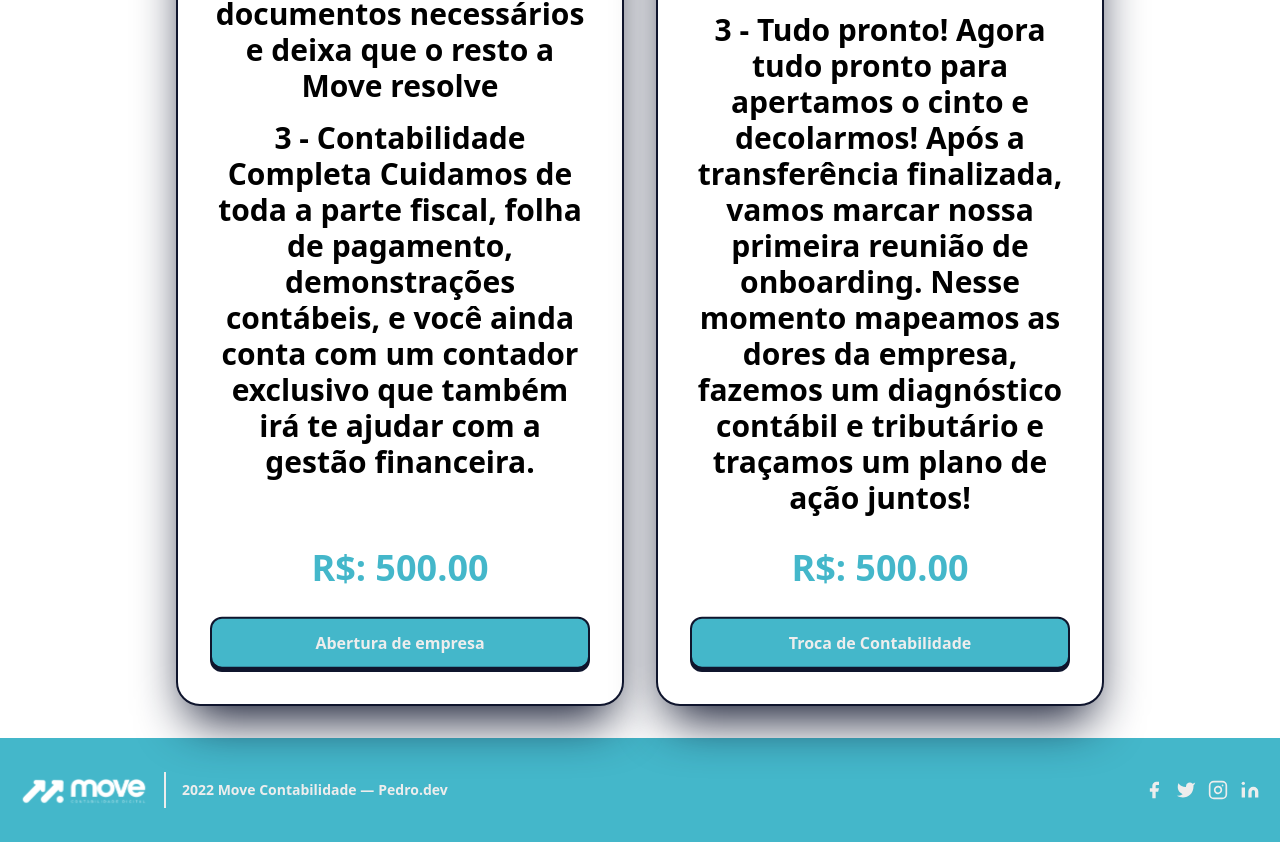
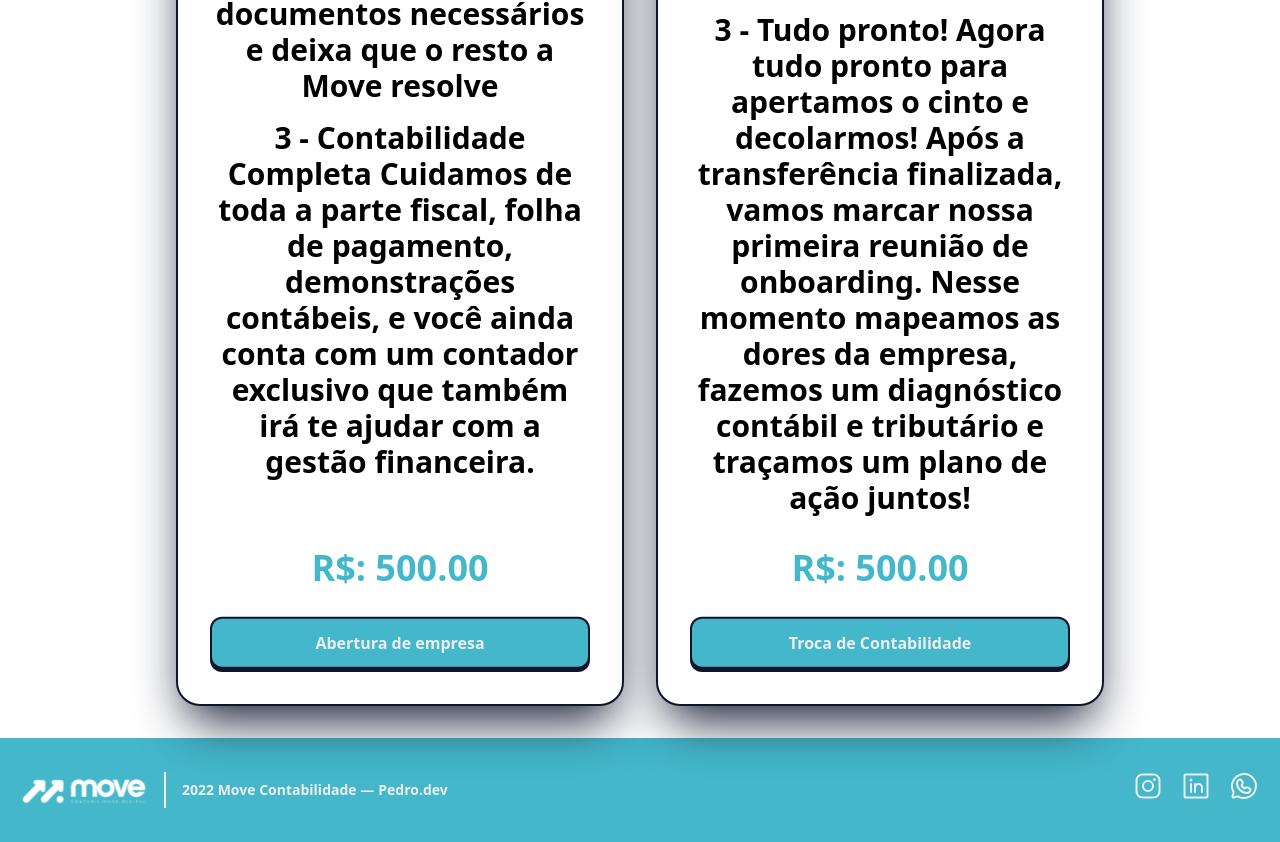
Before and after one commit to PedroNnsM/move-contabildade, a React (Vite) app in the folder my-project/: page / in a window 1280 px wide. Shown: the part 2587-3429 px from the top of the page. Built offline with nearby package versions, Linux system fonts and the light colour scheme.

Commit message:
falta pente fino

```diff
--- a/my-project/src/App.jsx
+++ b/my-project/src/App.jsx
@@ -18,7 +18,7 @@ export default function App() {
             Soluções
           </h1>
          </div>
-          <div id="solocoes" className="flex flex-col items-center justify-center space-y-8 lg:-mx-4 lg:flex-row lg:items-stretch lg:space-y-0">
+          <div id="solucoes" className="flex flex-col items-center justify-center space-y-8 lg:-mx-4 lg:flex-row lg:items-stretch lg:space-y-0">
             <PriceCards
               servico='Abertura de Empresa'
               preco='R$: 500.00'
--- a/my-project/src/components/Footer/index.jsx
+++ b/my-project/src/components/Footer/index.jsx
@@ -1,5 +1,5 @@
 import footerImageLogo from '../../../public/MOVE-LOGO-BrancoSVG.svg';
-
+import { WhatsappLogo, LinkedinLogo, InstagramLogo } from "phosphor-react"
 export function FooterPage() {
     return (
 
@@ -11,30 +11,30 @@ export function FooterPage() {
           <p className="text-sm text-gray-500 sm:ml-4 sm:pl-4 sm:border-l-2 sm:border-gray-200 sm:py-2 sm:mt-0 mt-4"> 2022 Move Contabilidade —
             <a href="https://www.linkedin.com/in/pedro-nunes-m/" className="text-gray-600 ml-1" rel="noopener noreferrer" target="_blank">Pedro.dev</a>
           </p>
-          <span className="inline-flex sm:ml-auto sm:mt-0 mt-4 justify-center sm:justify-start">
-            <a className="text-gray-500">
-              <svg fill="currentColor" strokeLinecap="round" strokeLinejoin="round" strokeWidth={2} className="w-5 h-5" viewBox="0 0 24 24">
-                <path d="M18 2h-3a5 5 0 00-5 5v3H7v4h3v8h4v-8h3l1-4h-4V7a1 1 0 011-1h3z" />
-              </svg>
-            </a>
-            <a className="ml-3 text-gray-500" href='https://api.whatsapp.com/send?phone=5547988856568&text=Olá.Gostaria%20de%20saber%20mais%20sobre%20abertura%20empresa.' target='_blank'>
-              <svg fill="currentColor" strokeLinecap="round" strokeLinejoin="round" strokeWidth={2} className="w-5 h-5" viewBox="0 0 24 24">
-                <path d="M23 3a10.9 10.9 0 01-3.14 1.53 4.48 4.48 0 00-7.86 3v1A10.66 10.66 0 013 4s-4 9 5 13a11.64 11.64 0 01-7 2c9 5 20 0 20-11.5a4.5 4.5 0 00-.08-.83A7.72 7.72 0 0023 3z" />
-              </svg>
-            </a>
-            <a className="ml-3 text-gray-500" href='https://www.instagram.com/movecontdigital/' target='_blank'>
-              <svg fill="none" stroke="currentColor" strokeLinecap="round" strokeLinejoin="round" strokeWidth={2} className="w-5 h-5" viewBox="0 0 24 24">
-                <rect width={20} height={20} x={2} y={2} rx={5} ry={5} />
-                <path d="M16 11.37A4 4 0 1112.63 8 4 4 0 0116 11.37zm1.5-4.87h.01" />
-              </svg>
-            </a>
-            <a className="ml-3 text-gray-500">
-              <svg fill="currentColor" stroke="currentColor" strokeLinecap="round" strokeLinejoin="round" strokeWidth={0} className="w-5 h-5" viewBox="0 0 24 24">
-                <path stroke="none" d="M16 8a6 6 0 016 6v7h-4v-7a2 2 0 00-2-2 2 2 0 00-2 2v7h-4v-7a6 6 0 016-6zM2 9h4v12H2z" />
-                <circle cx={4} cy={4} r={2} stroke="none" />
-              </svg>
-            </a>
-          </span>
+
+          <ul className="inline-flex sm:ml-auto sm:mt-0 mt-4 justify-center sm:justify-start gap-4">
+            <li>
+              <button className=" ">
+                  <a href="https://www.instagram.com/movecontdigital/" target='_blank'>
+                  <InstagramLogo size={32} />
+                  </a>
+              </button>
+            </li>
+            <li>
+              <button className=" ">
+                  <a href="https://www.linkedin.com/company/move-assessoria-e-contabilidade-digital/" target='_blank'>
+                  <LinkedinLogo size={32} />
+                  </a>
+              </button>
+            </li>
+            <li>
+              <button className=" ">
+                  <a href="https://api.whatsapp.com/send?phone=5547988856568&text=Ol%C3%A1,%20quero%20conhecer%20mais%20os%20servi%C3%A7os%20da%20Move!" target='_blank'>
+                    <WhatsappLogo size={32} />
+                  </a>
+              </button>
+            </li>
+          </ul>
         </div>
       </footer>
     );
--- a/my-project/src/components/Navbar/index.jsx
+++ b/my-project/src/components/Navbar/index.jsx
@@ -10,7 +10,7 @@ export function Navbar(){
   const [open, setOpen] = useState(false)
   return(
     <header className="border-b border-gray-300 py-2  ">
-    {/* Inserir a imagem da Logomarca */}
+
       <div className="flex items-center justify-between xl:max-w-7xl xl:mx-auto max-w-full px-[8%] flex-wrap w-full relative transition ease-in-out delay-150">
 
         <img className="w-30 h-10  " src={Logo} />
@@ -26,28 +26,28 @@ export function Navbar(){
           <ul className="text-base text-gray-600 lg:flex lg:justify-between ">
             <LiComponent tag='inicio' text='Início' />
             <LiComponent tag='sobre' text='Sobre a MOVE' />
-            <LiComponent tag='solocoes' text='Soluções' />
+            <LiComponent tag='solucoes' text='Soluções' />
             {/* <LiComponent tag='planos' text='planos' /> */}
 
           </ul>
           <ul className="flex items-center justify-center gap-3">
             <li>
               <button className=" ">
-                  <a href="/">
+                  <a href="https://www.instagram.com/movecontdigital/" target='_blank'>
                   <InstagramLogo size={32} />
                   </a>
               </button>
             </li>
             <li>
               <button className=" ">
-                  <a href="/">
+                  <a href="https://www.linkedin.com/company/move-assessoria-e-contabilidade-digital/" target='_blank'>
                   <LinkedinLogo size={32} />
                   </a>
               </button>
             </li>
             <li>
               <button className=" ">
-                  <a href="/">
+                  <a href="https://api.whatsapp.com/send?phone=5547988856568&text=Ol%C3%A1,%20quero%20conhecer%20mais%20os%20servi%C3%A7os%20da%20Move!" target='_blank'>
                     <WhatsappLogo size={32} />
                   </a>
               </button>
```
